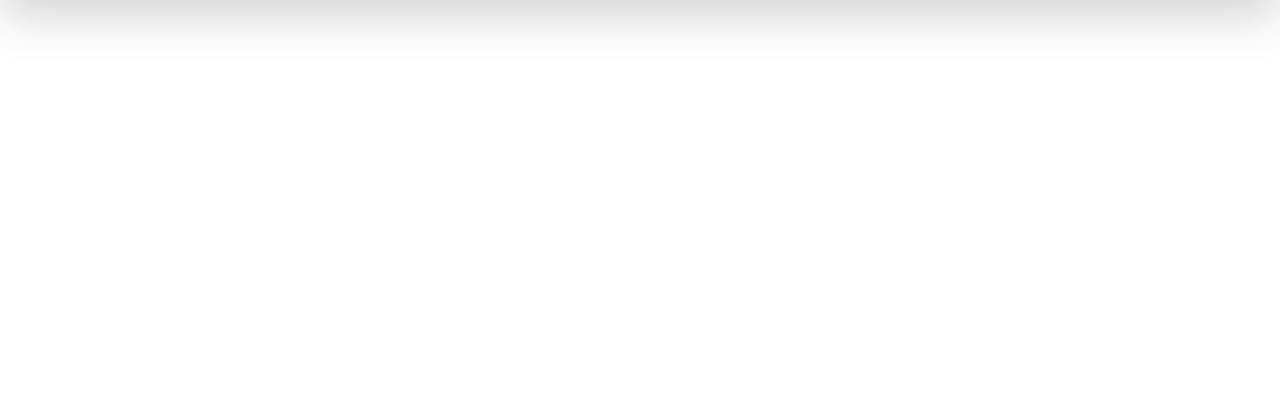
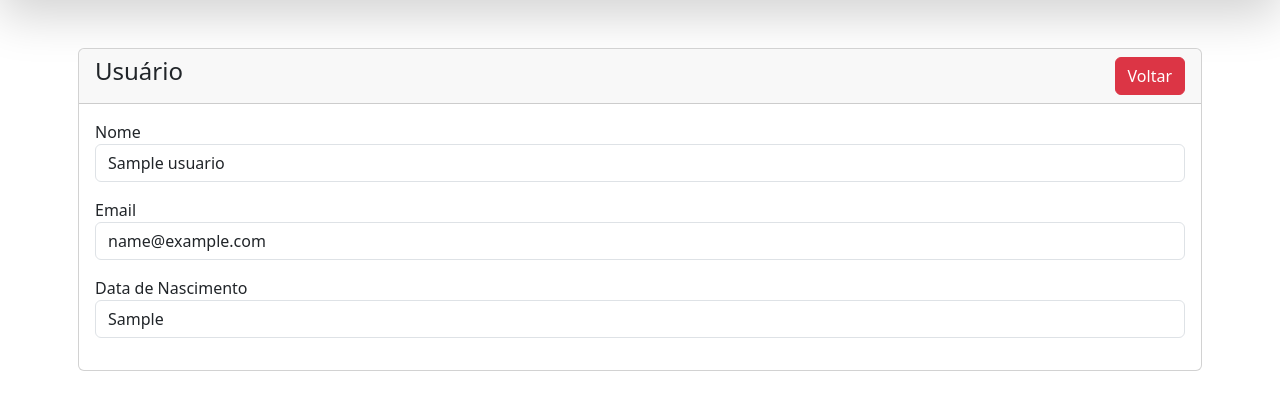
Before and after one commit to GeovanniMarrocos/projeto-cliente-atlas, a PHP site: page /viewuser?id=1 in a window 1280 px wide. Shown: the part 88-498 px from the top of the page. Run offline with PHP 8.4, Linux system fonts and the light colour scheme; tables that the repository leaves empty or names only in its code hold one stand-in row (values such as "Sample post").

Commit message:
update files

```diff
--- a/config/getsqlviewuser.php
+++ b/config/getsqlviewuser.php
@@ -10,13 +10,11 @@ if(isset($_GET['id']))
     if(mysqli_num_rows($query) > 0)
     {
         $userInfo = mysqli_fetch_array($query);
-
     }
     else
     {
         die("Usuário não Encontrado.");
     }
-    exit;
 }
 
 ?>
--- a/views/viewuser.php
+++ b/views/viewuser.php
@@ -9,10 +9,11 @@
                     </h4>
                 </div>
                 <div class="card-body">
+                    <?php include_once("../config/getsqlviewuser.php");?>
                     <div class="mb-3">
                         <label>Nome</label>
                         <p class=" form-control">
-                            <?php echo $userInfo['name'];?>
+                            <?php echo $userInfo['nome'];?>
                         </p>
                     </div>
                     <div class="mb-3">
```
